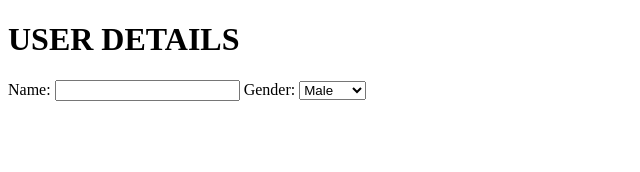
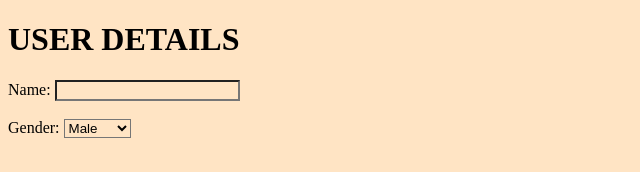
Before and after one commit to BhumiTatva/demo-first, a plain HTML site: page index.html in a window 1280 px wide. Shown: the whole page, without its empty margins (0-640 px from the left). Drawn offline with Linux system fonts and the light colour scheme.

Commit message:
branchFirstCmmit

```diff
--- a/index.html
+++ b/index.html
@@ -4,21 +4,25 @@
     <meta charset="UTF-8">
     <meta name="viewport" content="width=device-width, initial-scale=1.0">
     <title>Document</title>
+    <link href="style.css" rel="stylesheet">
 </head>
 <body>
-    <div>
+    <div class="container">
         <h1>USER DETAILS</h1>
-        <div>
+        <form>
+            <div class="first">
                 <label for="Name">Name: </label>
                 <input type="text">
-
+            </div>
+            <br>
+            <div class="second">
                 <label for="Gender">Gender:</label>
                 <select>
                     <option>Male</option>
                     <option>Female</option>
                 </select>
             </div>
-
+        </form>
     </div>
 </body>
 </html>
--- /dev/null
+++ b/style.css
@@ -0,0 +1,3 @@
+*{
+    background-color: bisque;
+}
```
Lines whose indentation alone changed are shown as unchanged.
